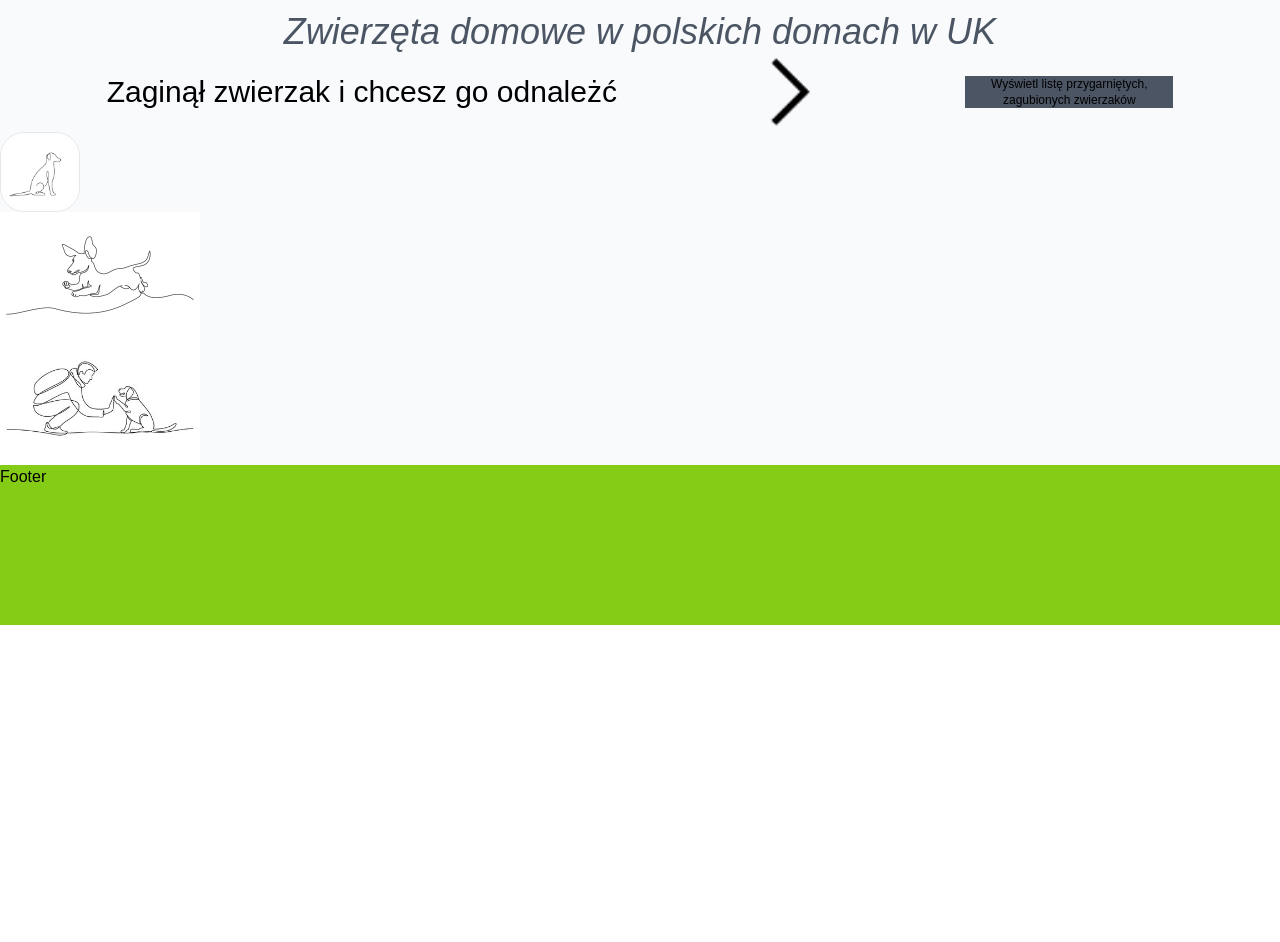
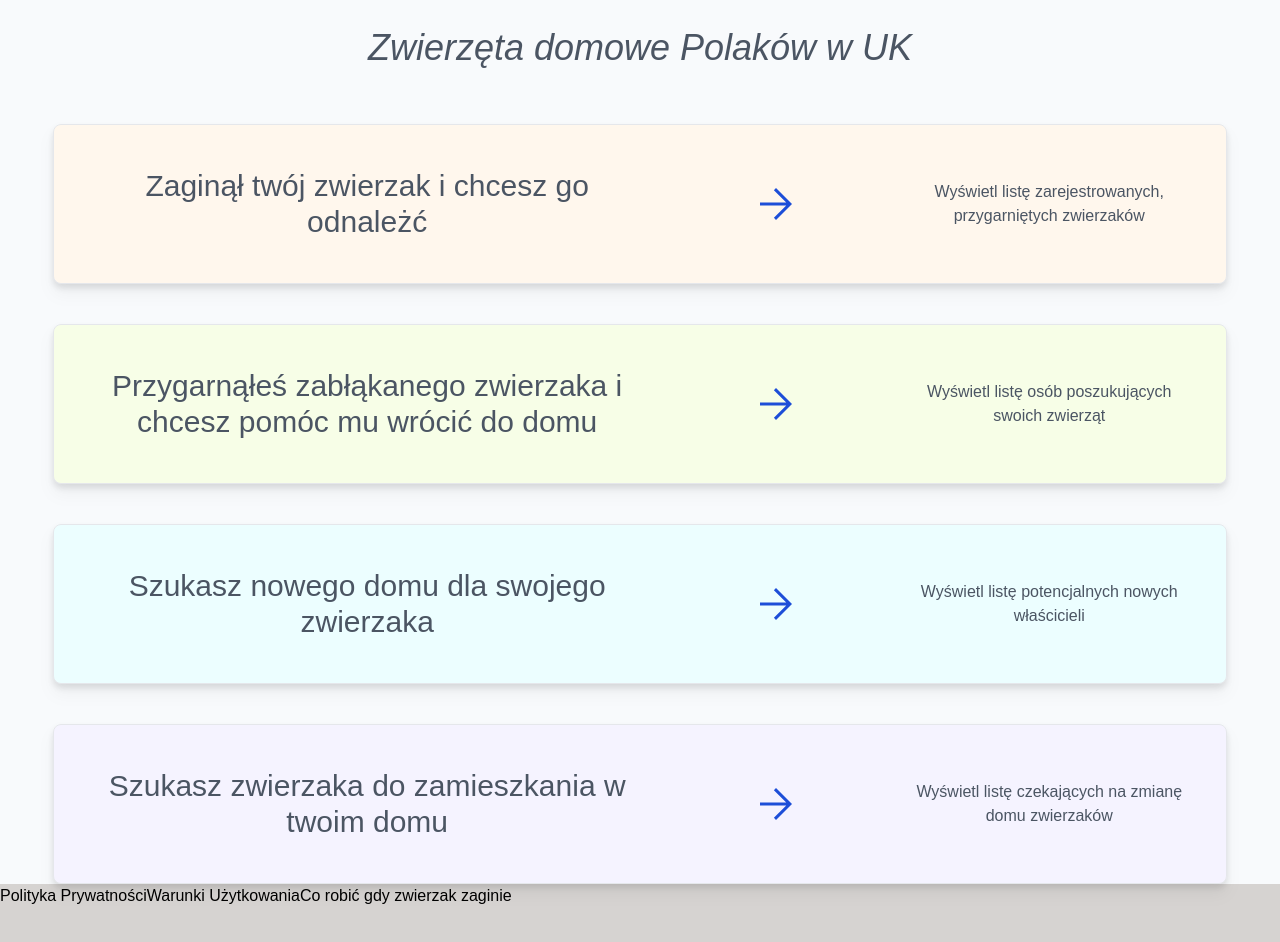
Before and after one commit to MiecioKaz/next-two, a Next.js app: page / in a window 1280 px wide. Shown: the part 220-1162 px from the top of the page. Before the commit the page ends 845 px from the top, so only its background shows below. Built offline with nearby package versions, Linux system fonts and the light colour scheme; a web font is replaced by a local one.

Commit message:
polish home and footer

```diff
--- a/components/Footer.js
+++ b/components/Footer.js
@@ -1,7 +1,11 @@
+import Link from "next/link";
+
 const Footer = () => {
   return (
-    <footer className="h-40 bg-lime-500">
-      <h1>Footer</h1>
+    <footer className="h-32 bg-stone-300">
+      <Link href="/">Polityka Prywatności</Link>
+      <Link href="/">Warunki Użytkowania</Link>
+      <Link href="/">Co robić gdy zwierzak zaginie</Link>
     </footer>
   );
 };
--- a/components/Navbar.js
+++ b/components/Navbar.js
@@ -19,11 +19,15 @@ const Navbar = () => {
       </div>
 
       <div className="flex justify-between items-center text-xl w-5/12 h-3/4">
-        <Link
-          href="/"
-          className="text-gray-600 hover:text-lime-500"
-        >
-          Home
+        <Link href="/">
+          <svg
+            xmlns="http://www.w3.org/2000/svg"
+            height="48"
+            width="48"
+            className="fill-gray-600 hover:fill-lime-500"
+          >
+            <path d="M9.6 40.35V24.4H2.9L24 5.45l9.55 8.4v-5.1h4.85v9.6l6.7 6.05h-6.7v15.95h-9.9V28.8h-9v11.55Zm9.9-19.9h9q0-1.85-1.325-3.05Q25.85 16.2 24 16.2q-1.8 0-3.15 1.2-1.35 1.2-1.35 3.05Z" />
+          </svg>
         </Link>
         <Link
           href="/signup"
--- a/pages/index.js
+++ b/pages/index.js
@@ -4,48 +4,89 @@ import Link from "next/link";
 export default function Home() {
   return (
     <div className="text-center">
-      <h1 className="text-4xl text-gray-600 mt-10 italic">
-        Zwierzęta domowe w polskich domach w UK
+      <h1 className="text-4xl text-gray-600 my-14 italic">
+        Zwierzęta domowe Polaków w UK
       </h1>
-      <div className="flex justify-between items-center w-10/12 m-auto">
-        <h2 className="inline-block text-3xl">
-          Zaginął zwierzak i chcesz go odnależć
+      <div className="flex justify-between items-center w-11/12 h-40 border rounded-lg drop-shadow-lg mt-10 mx-auto p-10 bg-orange-50">
+        <h2 className="inline-block w-1/2 text-3xl text-gray-600">
+          Zaginął twój zwierzak i chcesz go odnależć
         </h2>
-        <Image
-          src="/images/arrow_forward_ios.png"
-          alt="arrow-icon"
-          className="object-contain"
-          width={80}
-          height={80}
-        />
+        <svg
+          xmlns="http://www.w3.org/2000/svg"
+          height="48"
+          width="48"
+          className="fill-blue-700"
+        >
+          <path d="m24 40-2.1-2.15L34.25 25.5H8v-3h26.25L21.9 10.15 24 8l16 16Z" />
+        </svg>
 
-        <Link href="/petLists/stray">
-          <div className="w-52 h-22 bg-gray-600 text-xs">
-            Wyświetl listę przygarniętych, zagubionych zwierzaków
-          </div>
+        <Link
+          href="/petLists/strayPet"
+          className="w-1/4 text-gray-600 hover:text-teal-300"
+        >
+          Wyświetl listę zarejestrowanych, przygarniętych zwierzaków
         </Link>
       </div>
+      <div className="flex justify-between items-center w-11/12 h-40 border rounded-lg drop-shadow-lg mt-10 mx-auto p-10 bg-lime-50">
+        <h2 className="inline-block w-1/2 text-3xl text-gray-600">
+          Przygarnąłeś zabłąkanego zwierzaka i chcesz pomóc mu wrócić do domu
+        </h2>
+        <svg
+          xmlns="http://www.w3.org/2000/svg"
+          height="48"
+          width="48"
+          className="fill-blue-700"
+        >
+          <path d="m24 40-2.1-2.15L34.25 25.5H8v-3h26.25L21.9 10.15 24 8l16 16Z" />
+        </svg>
 
-      <Image
-        src="/images/dog-contour2.jpg"
-        alt="dog-contour"
-        className="border rounded-3xl"
-        width={80}
-        height={100}
-      />
+        <Link
+          href="/petLists/lostPet"
+          className="w-1/4 text-gray-600 hover:text-teal-300"
+        >
+          Wyświetl listę osób poszukujących swoich zwierząt
+        </Link>
+      </div>
+      <div className="flex justify-between items-center w-11/12 h-40 border rounded-lg drop-shadow-lg mt-10 mx-auto p-10 bg-cyan-50">
+        <h2 className="inline-block w-1/2 text-3xl text-gray-600">
+          Szukasz nowego domu dla swojego zwierzaka
+        </h2>
+        <svg
+          xmlns="http://www.w3.org/2000/svg"
+          height="48"
+          width="48"
+          className="fill-blue-700"
+        >
+          <path d="m24 40-2.1-2.15L34.25 25.5H8v-3h26.25L21.9 10.15 24 8l16 16Z" />
+        </svg>
 
-      <Image
-        src="/images/dog-contour4.jpg"
-        alt="dog-contour"
-        width={200}
-        height={200}
-      />
-      <Image
-        src="/images/dog-men-contour.jpg"
-        alt="dog-contour"
-        width={200}
-        height={200}
-      />
+        <Link
+          href="/petLists/newPet"
+          className="w-1/4 text-gray-600 hover:text-teal-300"
+        >
+          Wyświetl listę potencjalnych nowych właścicieli
+        </Link>
+      </div>
+      <div className="flex justify-between items-center w-11/12 h-40 border rounded-lg drop-shadow-lg mt-10 mx-auto p-10 bg-violet-50">
+        <h2 className="inline-block w-1/2 text-3xl text-gray-600">
+          Szukasz zwierzaka do zamieszkania w twoim domu
+        </h2>
+        <svg
+          xmlns="http://www.w3.org/2000/svg"
+          height="48"
+          width="48"
+          className="fill-blue-700"
+        >
+          <path d="m24 40-2.1-2.15L34.25 25.5H8v-3h26.25L21.9 10.15 24 8l16 16Z" />
+        </svg>
+
+        <Link
+          href="/petLists/newHome"
+          className="w-1/4 text-gray-600 hover:text-teal-300"
+        >
+          Wyświetl listę czekających na zmianę domu zwierzaków
+        </Link>
+      </div>
     </div>
   );
 }
--- /dev/null
+++ b/pages/petLists/lostPet.js
@@ -0,0 +1,9 @@
+const Lost = () => {
+  return (
+    <div>
+      <h1>Lista osób poszukujących swoich zwierząt</h1>
+    </div>
+  );
+};
+
+export default Lost;
--- /dev/null
+++ b/pages/petLists/newHome.js
@@ -0,0 +1,9 @@
+const NewHome = () => {
+  return (
+    <div>
+      <h1>Lista potencjalnych nowych właścicieli</h1>
+    </div>
+  );
+};
+
+export default NewHome;
--- /dev/null
+++ b/pages/petLists/newPet.js
@@ -0,0 +1,9 @@
+const NewPet = () => {
+  return (
+    <div>
+      <h1>Lista czekających na zmianę domu zwierzaków</h1>
+    </div>
+  );
+};
+
+export default NewPet;
```
Also changed, not shown: pages/petLists/strayPet.js (renamed from pages/petLists/stray.js), public/images/arrow_forward_ios.png (deleted).
